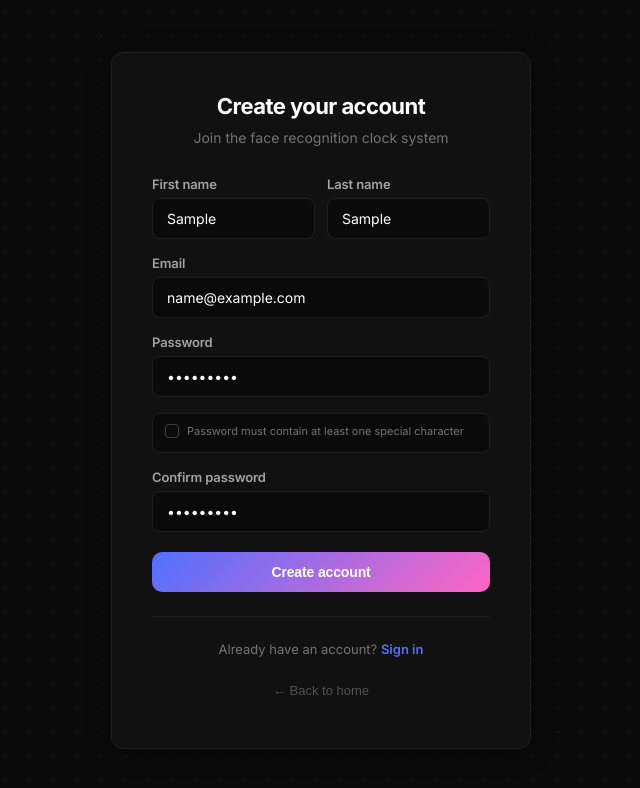
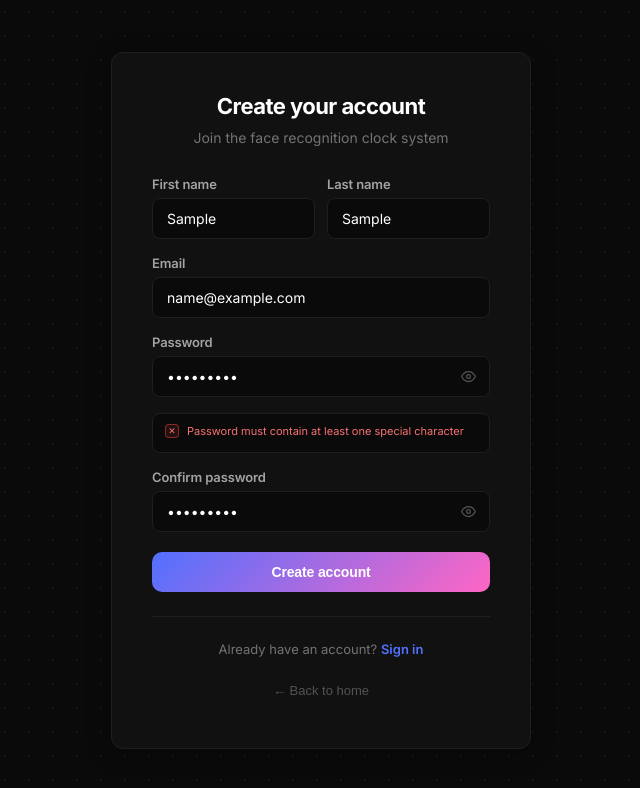
Before and after one commit to notreallyhaha/retina, a React (Vite) app in the folder client/: page /signup in a window 1280 px wide. Both pictures are taken after typing "Sample", "Sample", "name@example.com", "Sample123", "Sample123" into the empty fields and a click on the button "Create account". Shown: the top 788 px of the page, without its empty margins (319-959 px from the left). Built offline with nearby package versions, Linux system fonts and the light colour scheme.

Commit message:
new update

```diff
--- a/client/src/pages/AdminDashboard.jsx
+++ b/client/src/pages/AdminDashboard.jsx
@@ -920,7 +920,7 @@ function Records({ employees }) {
 }
 
 // ── Main AdminDashboard ───────────────────────────────────────
-export default function AdminDashboard() {
+export default function AdminDashboard({ onSignOut }) {
   const [tab, setTab] = useState('overview');
   const [employees, setEmployees] = useState([]);
   const [pending, setPending] = useState([]);
@@ -1035,7 +1035,19 @@ export default function AdminDashboard() {
           ))}
         </nav>
         <div style={S.sidebarFooter}>
-          <div style={{ fontSize: 10, color: 'rgba(255,255,255,0.15)', lineHeight: 1.6 }}>Retina Attendance<br/>Admin Panel</div>
+          <div style={{ fontSize: 10, color: 'rgba(255,255,255,0.15)', lineHeight: 1.6, marginBottom: 10 }}>Retina Attendance<br/>Admin Panel</div>
+          <button
+            onClick={() => {
+              localStorage.removeItem('token');
+              onSignOut?.();
+            }}
+            style={{ display: 'flex', alignItems: 'center', gap: 8, width: '100%', padding: '8px 10px', borderRadius: 8, border: '1px solid rgba(239,68,68,0.2)', background: 'rgba(239,68,68,0.06)', color: '#f87171', fontSize: 12, fontWeight: 600, cursor: 'pointer' }}
+          >
+            <svg width="14" height="14" viewBox="0 0 24 24" fill="none" stroke="currentColor" strokeWidth="2" strokeLinecap="round" strokeLinejoin="round">
+              <path d="M9 21H5a2 2 0 01-2-2V5a2 2 0 012-2h4M16 17l5-5-5-5M21 12H9"/>
+            </svg>
+            Sign Out
+          </button>
         </div>
       </aside>
 
--- a/client/src/pages/SignUpPage.jsx
+++ b/client/src/pages/SignUpPage.jsx
@@ -20,6 +20,8 @@ function SignUpPage() {
   const [loading, setLoading] = useState(false);
   const [error, setError] = useState('');
   const [passwordValidation, setPasswordValidation] = useState(null);
+  const [showPassword, setShowPassword] = useState(false);
+  const [showConfirmPassword, setShowConfirmPassword] = useState(false);
 
   const handlePasswordChange = (e) => {
     const password = e.target.value;
@@ -76,7 +78,12 @@ function SignUpPage() {
 
           <div style={styles.field}>
             <label style={styles.label} htmlFor="password">Password</label>
-            <input id="password" type="password" placeholder="Create a strong password" value={formData.password} onChange={handlePasswordChange} style={styles.input} required />
+            <div style={styles.inputWrapper}>
+              <input id="password" type={showPassword ? 'text' : 'password'} placeholder="Create a strong password" value={formData.password} onChange={handlePasswordChange} style={styles.inputInner} required />
+              <button type="button" onClick={() => setShowPassword(v => !v)} style={styles.eyeBtn} tabIndex={-1}>
+                {showPassword ? <EyeOffIcon /> : <EyeIcon />}
+              </button>
+            </div>
 
             {passwordValidation && (
               <div style={styles.passwordRequirements}>
@@ -93,7 +100,12 @@ function SignUpPage() {
 
           <div style={styles.field}>
             <label style={styles.label} htmlFor="confirmPassword">Confirm password</label>
-            <input id="confirmPassword" type="password" placeholder="Re-enter your password" value={formData.confirmPassword} onChange={(e) => setFormData({ ...formData, confirmPassword: e.target.value })} style={styles.input} required />
+            <div style={styles.inputWrapper}>
+              <input id="confirmPassword" type={showConfirmPassword ? 'text' : 'password'} placeholder="Re-enter your password" value={formData.confirmPassword} onChange={(e) => setFormData({ ...formData, confirmPassword: e.target.value })} style={styles.inputInner} required />
+              <button type="button" onClick={() => setShowConfirmPassword(v => !v)} style={styles.eyeBtn} tabIndex={-1}>
+                {showConfirmPassword ? <EyeOffIcon /> : <EyeIcon />}
+              </button>
+            </div>
           </div>
 
           {error && (
@@ -127,29 +139,43 @@ function SignUpPage() {
   );
 }
 
+const EyeIcon = () => (
+  <svg width="15" height="15" viewBox="0 0 24 24" fill="none" stroke="currentColor" strokeWidth="2" strokeLinecap="round" strokeLinejoin="round">
+    <path d="M1 12s4-8 11-8 11 8 11 8-4 8-11 8-11-8-11-8z"/>
+    <circle cx="12" cy="12" r="3"/>
+  </svg>
+);
+
+const EyeOffIcon = () => (
+  <svg width="15" height="15" viewBox="0 0 24 24" fill="none" stroke="currentColor" strokeWidth="2" strokeLinecap="round" strokeLinejoin="round">
+    <path d="M17.94 17.94A10.07 10.07 0 0112 20c-7 0-11-8-11-8a18.45 18.45 0 015.06-5.94M9.9 4.24A9.12 9.12 0 0112 4c7 0 11 8 11 8a18.5 18.5 0 01-2.16 3.19m-6.72-1.07a3 3 0 11-4.24-4.24"/>
+    <line x1="1" y1="1" x2="23" y2="23"/>
+  </svg>
+);
+
 const PasswordRequirement = ({ met, text }) => (
   <div style={{
     display: 'flex',
     alignItems: 'center',
     gap: '8px',
     fontSize: '11px',
-    color: met ? '#86efac' : '#737373',
+    color: met ? '#86efac' : '#f87171',
     marginBottom: '4px'
   }}>
     <span style={{
       width: '14px',
       height: '14px',
       borderRadius: '4px',
-      border: met ? '1.5px solid #22c55e' : '1.5px solid #404040',
-      background: met ? 'rgba(34, 197, 94, 0.15)' : 'transparent',
+      border: met ? '1.5px solid #22c55e' : '1.5px solid rgba(239,68,68,0.5)',
+      background: met ? 'rgba(34, 197, 94, 0.15)' : 'rgba(239,68,68,0.12)',
       display: 'inline-flex',
       alignItems: 'center',
       justifyContent: 'center',
       fontSize: '9px',
-      color: '#22c55e',
+      color: met ? '#22c55e' : '#f87171',
       flexShrink: 0
     }}>
-      {met ? '✓' : ''}
+      {met ? '✓' : '✕'}
     </span>
     <span>{text}</span>
   </div>
@@ -217,6 +243,35 @@ const styles = {
     fontSize: '14px',
     color: '#ffffff',
     outline: 'none'
+  },
+  inputWrapper: {
+    position: 'relative',
+    display: 'flex',
+    alignItems: 'center',
+  },
+  inputInner: {
+    width: '100%',
+    padding: '11px 40px 11px 14px',
+    background: '#0a0a0a',
+    border: '1px solid #1f1f1f',
+    borderRadius: '8px',
+    fontSize: '14px',
+    color: '#ffffff',
+    outline: 'none',
+    boxSizing: 'border-box',
+  },
+  eyeBtn: {
+    position: 'absolute',
+    right: '12px',
+    background: 'transparent',
+    border: 'none',
+    color: '#525252',
+    cursor: 'pointer',
+    padding: '2px',
+    display: 'flex',
+    alignItems: 'center',
+    justifyContent: 'center',
+    lineHeight: 1,
   },
   passwordRequirements: {
     background: '#0a0a0a',
```
